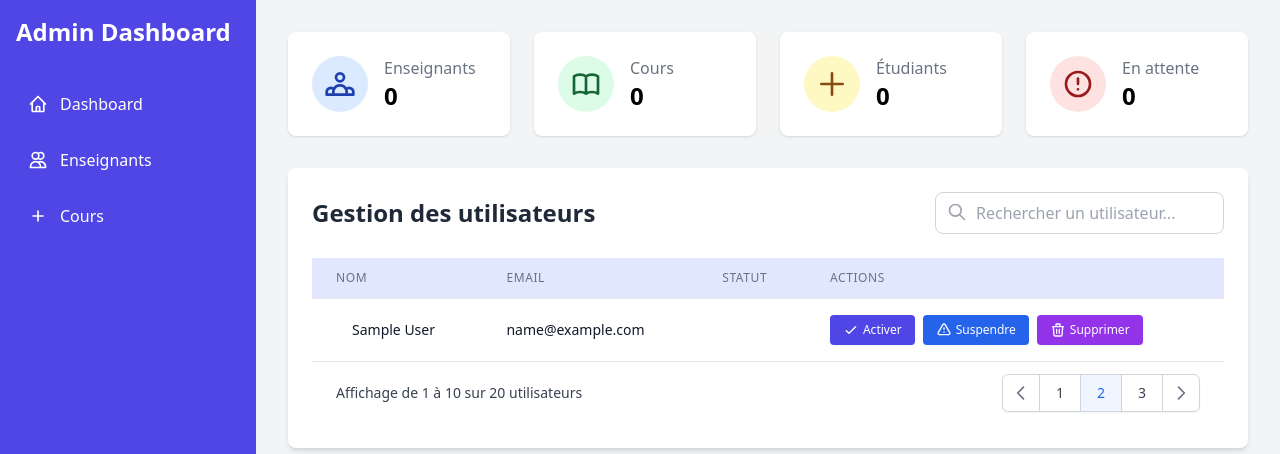
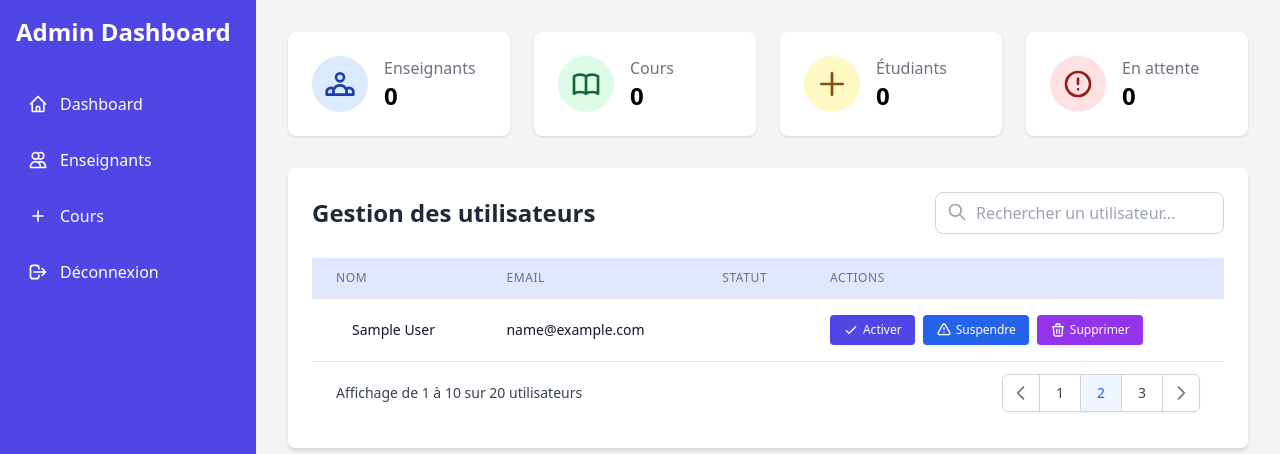
Before and after one commit to nmissi-nadia/Youdemy, a PHP site: page /Youdemy/views/admin/dash_admin.php in a window 1280 px wide. Shown: the top 454 px of the page. Run offline with PHP 8.4, Linux system fonts and the light colour scheme; the visitor is signed in with stand-in values (Sample User, id 1); data that the repository does not hold is empty; some libraries are stand-ins or nearby versions.

Commit message:
ajout button de déconnexion

```diff
--- a/views/admin/cours.php
+++ b/views/admin/cours.php
@@ -111,6 +111,12 @@ if($_SERVER['REQUEST_METHOD'] === 'POST') {
                         </svg>
                         <span>Cours</span>
                     </a>
+                    <a href="../logout.php" class="flex items-center space-x-3 p-3 rounded-lg hover:bg-blue-700">
+                        <svg class="w-5 h-5" fill="none" stroke="currentColor" viewBox="0 0 24 24">
+                            <path stroke-linecap="round" stroke-linejoin="round" stroke-width="2" d="M17 16l4-4m0 0l-4-4m4 4H7m6 4v1a3 3 0 01-3 3H6a3 3 0 01-3-3V7a3 3 0 013-3h4a3 3 0 013 3v1"/>
+                        </svg>
+                        <span>Déconnexion</span>
+                    </a>
                 </nav>
             </div>
         </div>
--- a/views/admin/dash_admin.php
+++ b/views/admin/dash_admin.php
@@ -149,6 +149,14 @@ if($_SERVER['REQUEST_METHOD'] === 'POST') {
                         </svg>
                         <span>Cours</span>
                     </a>
+                    <a href="../logout.php" class="flex items-center space-x-3 p-3 rounded-lg hover:bg-blue-700">
+                        <svg class="w-5 h-5" fill="none" stroke="currentColor" viewBox="0 0 24 24">
+                            <path stroke-linecap="round" stroke-linejoin="round" stroke-width="2" d="M17 16l4-4m0 0l-4-4m4 4H7m6 4v1a3 3 0 01-3 3H6a3 3 0 01-3-3V7a3 3 0 013-3h4a3 3 0 013 3v1"/>
+                        </svg>
+                        <span>Déconnexion</span>
+                    </a>
+
+
                 </nav>
             </div>
         </div>
--- a/views/admin/valenseignat.php
+++ b/views/admin/valenseignat.php
@@ -58,6 +58,12 @@ if ($_SERVER['REQUEST_METHOD'] === 'POST' && isset($_POST['iduser'])) {
                         </svg>
                         <span>Cours</span>
                     </a>
+                    <a href="../logout.php" class="flex items-center space-x-3 p-3 rounded-lg hover:bg-blue-700">
+                        <svg class="w-5 h-5" fill="none" stroke="currentColor" viewBox="0 0 24 24">
+                            <path stroke-linecap="round" stroke-linejoin="round" stroke-width="2" d="M17 16l4-4m0 0l-4-4m4 4H7m6 4v1a3 3 0 01-3 3H6a3 3 0 01-3-3V7a3 3 0 013-3h4a3 3 0 013 3v1"/>
+                        </svg>
+                        <span>Déconnexion</span>
+                    </a>
                 </nav>
             </div>
         </div>
```
